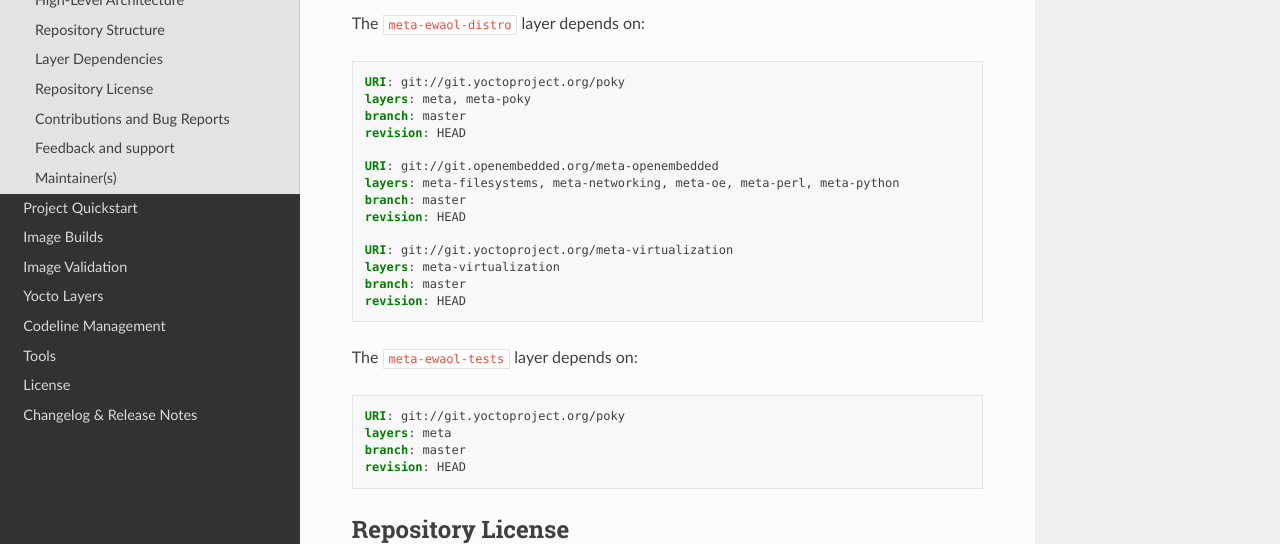
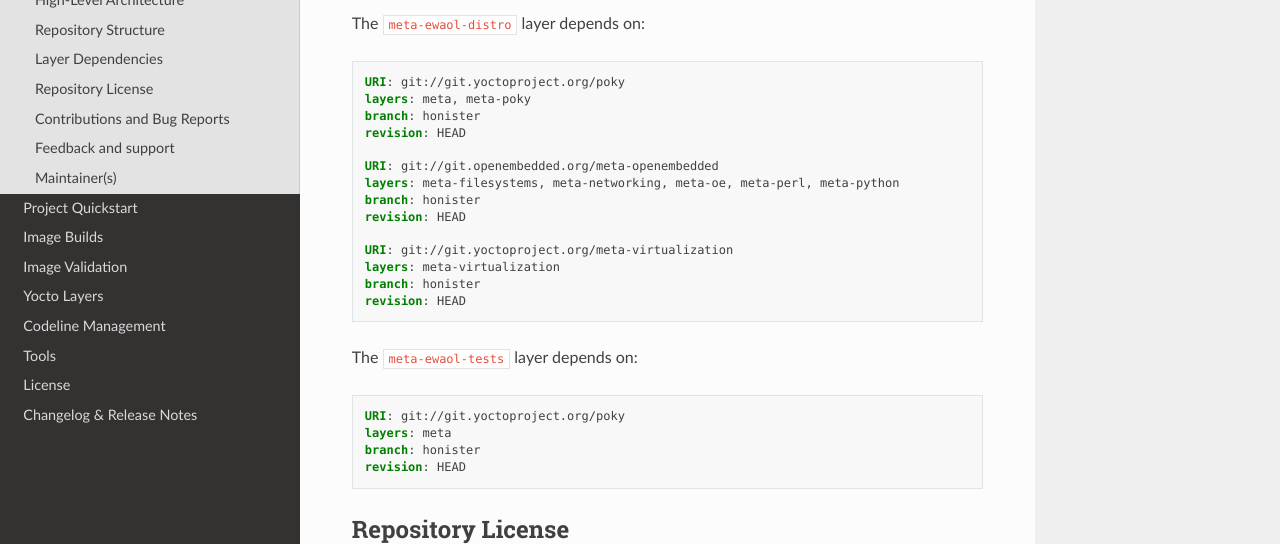
Before and after one commit to chaoge525/soafee_demo, a Sphinx documentation site: the page built from documentation/overview.rst, in a window 1280 px wide and 900 px high, scrolled down 1918 px. Shown: the part 151-695 px from the top of the window. Built offline with Sphinx 7.4.7 and the Read the Docs theme 2.0.0, drawn with Linux system fonts in a browser that asks for light colours.

Commit message:
doc,ewaol-config: Track the honister branch of each dependent layer
Issue-Id: SCM-3557
Signed-off-by: Richard Neill <richard.neill@arm.com>
Change-Id: I44fd8dea7069143b9171e9998a59d0c302c3420e

```diff
--- a/documentation/builds.rst
+++ b/documentation/builds.rst
@@ -212,7 +212,7 @@
 
       meta-ewaol:
         url: https://git.gitlab.arm.com/ewaol/meta-ewaol.git
-        refspec: main
+        refspec: honister-dev
 
     machine: my-machine
 
--- a/documentation/overview.rst
+++ b/documentation/overview.rst
@@ -84,17 +84,17 @@
 
     URI: git://git.yoctoproject.org/poky
     layers: meta, meta-poky
-    branch: master
+    branch: honister
     revision: HEAD
 
     URI: git://git.openembedded.org/meta-openembedded
     layers: meta-filesystems, meta-networking, meta-oe, meta-perl, meta-python
-    branch: master
+    branch: honister
     revision: HEAD
 
     URI: git://git.yoctoproject.org/meta-virtualization
     layers: meta-virtualization
-    branch: master
+    branch: honister
     revision: HEAD
 
 
@@ -104,7 +104,7 @@
 
     URI: git://git.yoctoproject.org/poky
     layers: meta
-    branch: master
+    branch: honister
     revision: HEAD
 
 Repository License
--- a/documentation/quickstart.rst
+++ b/documentation/quickstart.rst
@@ -15,7 +15,7 @@
 be installed on the Build Host.
 
 .. _The Yocto Project documentation:
-   https://docs.yoctoproject.org/singleindex.html#required-packages-for-the-build-host
+   https://docs.yoctoproject.org/3.4/singleindex.html#required-packages-for-the-build-host
 
 ``meta-ewaol-config`` contains build configs for kas, a tool for easily setting
 up bitbake based projects. Each build config is a YAML file that specifies
@@ -82,7 +82,7 @@
 
    mkdir -p ~/ewaol
    cd ~/ewaol
-   git clone https://git.gitlab.arm.com/ewaol/meta-ewaol.git -b main
+   git clone https://git.gitlab.arm.com/ewaol/meta-ewaol.git -b honister-dev
    cd meta-ewaol
 
 Running kas with the build configurations within ``meta-ewaol-config`` will
```
Also changed, not shown: 2 other files.
